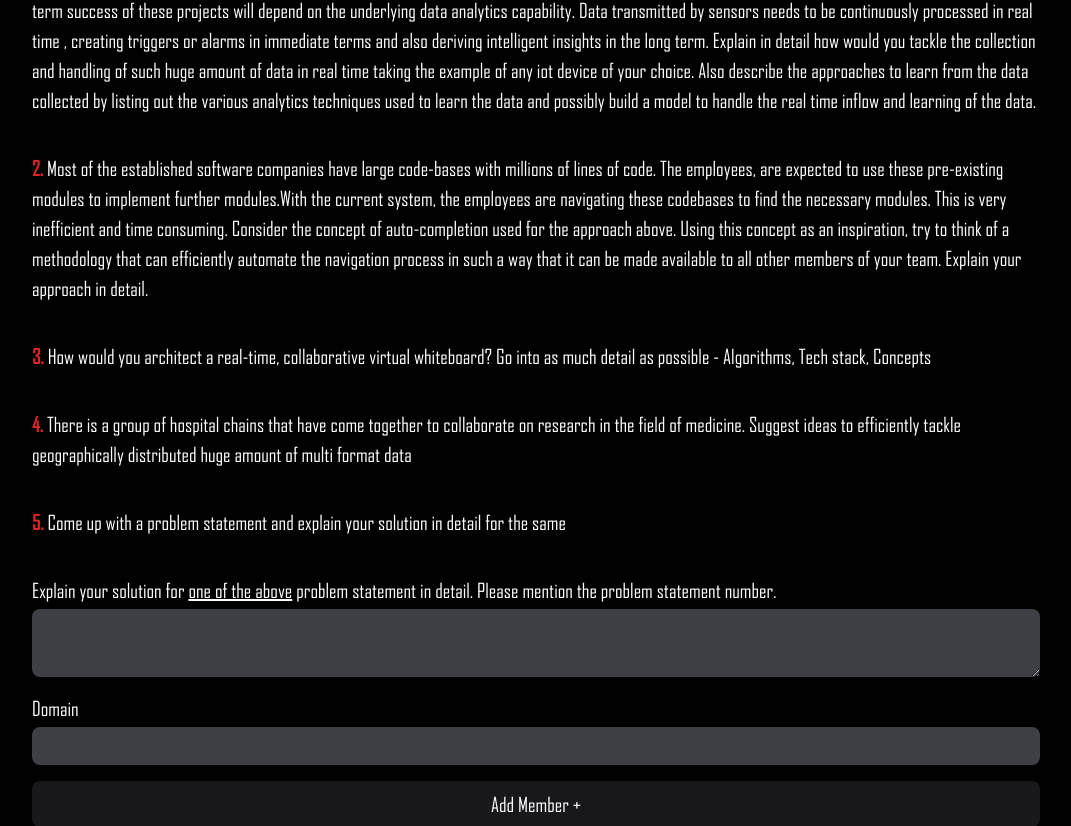
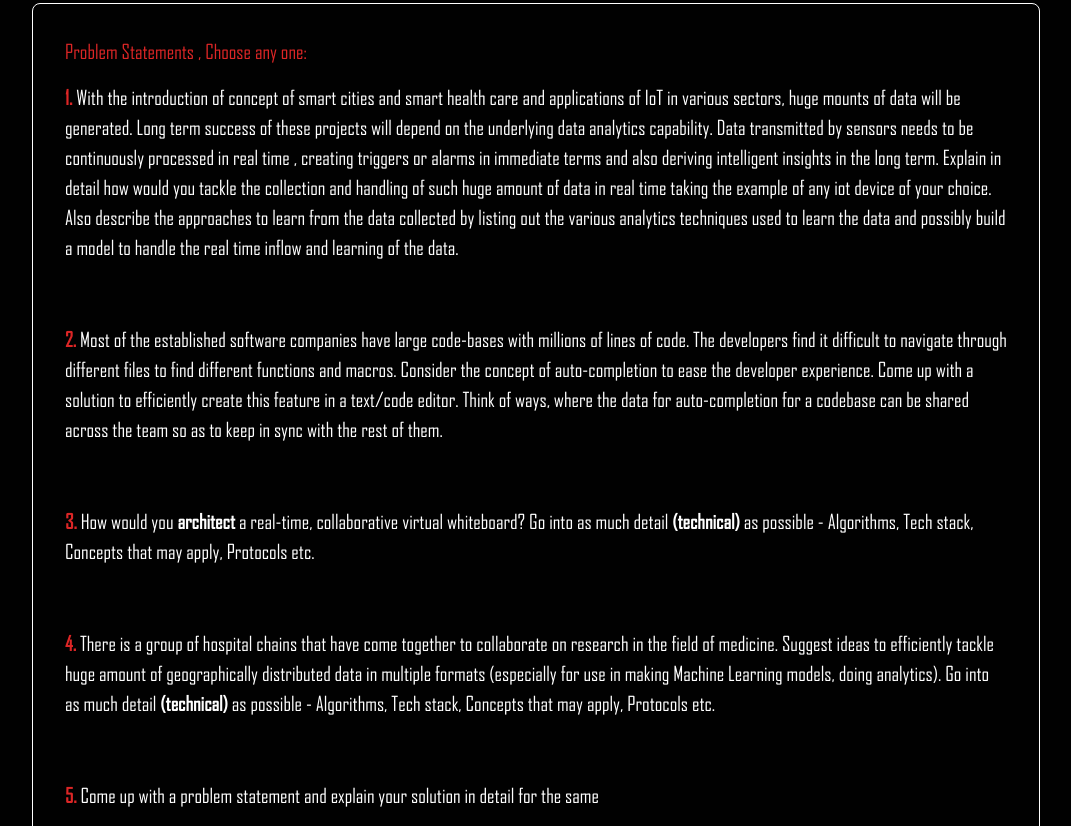
Before and after one commit to shreyaskaundinya/hallothon-website, a Next.js app: page /register in a window 1280 px wide. Shown: the part 754-1580 px from the top of the page, without its empty margins (104-1175 px from the left). Built offline with nearby package versions, Linux system fonts and the light colour scheme; no server answers; a web font is replaced by a local one.

Commit message:
Updated prob statements

```diff
--- a/src/components/RegistrationForm.js
+++ b/src/components/RegistrationForm.js
@@ -267,7 +267,7 @@ function RegistrationForm() {
     });
     return (
         <div className='registration__form max-w-5xl mx-auto my-20 p-4 md:p-2 font-agency'>
-            <div className='flex justify-between items-center border-b-2 border-white mb-16'>
+            <div className='flex justify-between items-center border-b-2 border-white mb-16 pb-4'>
                 <h1 className='text-step-4 font-bold'>Registration Form</h1>
                 <div className='flex flex-row gap-2'>
                     <button className='btn' onClick={saveToLocalStorage}>
@@ -278,18 +278,31 @@ function RegistrationForm() {
                     </button>
                 </div>
             </div>
-            <div className='border-2 rounded-lg pb-4 '>
-                <div className='text-step-3 font-bold  text-center text-red-600'>How to Register ?</div>
-                <div className='px-10 py-3 text-step-1'>
-                    <p>- To Register Fill out details of all the team members.</p>
+            <div className='border-2 rounded-lg pb-4'>
+                <div className='text-step-3 font-bold  text-center text-red-600'>
+                    How to Register ?
+                </div>
+                <div className='p-4 sm:p-8 text-step-1'>
+                    <p>
+                        - To Register Fill out details of all the team members.
+                    </p>
                     <p>- A team can consist of 3-4 members.</p>
                     <p>- Click on Save Changes to save the form as a draft.</p>
-                    <p>- After filling out the form recheck all the details as you won't be able to edit it later. After you are done, click on the Submit button, and that's it , your team is registered for Hallothon 2022!</p>
-                    <p className='underline italic '>- We will be selecting teams on the basis of the solution given by you ,for the problem statements given below. A  totally diffrent problem statement might be given to the selected teams by us, prior to the event. </p>
-
+                    <p>
+                        - After filling out the form recheck all the details as
+                        you won't be able to edit it later. After you are done,
+                        click on the Submit button, and that's it , your team is
+                        registered for Hallothon 2022!
+                    </p>
+                    <p className='underline italic '>
+                        - We will be selecting teams on the basis of the
+                        solution given by you ,for the problem statements given
+                        below. A totally diffrent problem statement might be
+                        given to the selected teams by us, prior to the event.{' '}
+                    </p>
                 </div>
             </div>
-            <form className='flex flex-col gap-4 pt-5'>
+            <form className='flex flex-col gap-8 pt-5'>
                 <label htmlFor='team_name'>
                     Team Name
                     <input
@@ -312,18 +325,79 @@ function RegistrationForm() {
                 </label> */}
 
                 <label htmlFor='solution'>
-                    <span className='text-red-600'>Problem Statements , Choose any one:</span>
-                    <span><span className='text-red-600 font-bold'>1.</span> With the introduction of concept of smart cities and smart health care and applications of IoT in various sectors, huge mounts of data will be generated. Long term success of these projects will depend on the underlying data analytics capability. Data transmitted by sensors needs to be continuously processed in real time , creating triggers or alarms in immediate terms and also deriving intelligent insights in the long term. Explain in detail how would you tackle the collection and handling of such huge amount of data in real time taking the example of any iot device of your choice. Also describe the approaches to learn from the data collected by listing out the various analytics techniques used to learn the data and possibly build a model to handle the real time inflow and learning of the data.</span>
+                    <div className='flex flex-col gap-4 p-4 sm:p-8 border border-white rounded-lg'>
+                        <span className='text-red-600'>
+                            Problem Statements , Choose any one:
+                        </span>
+                        <span>
+                            <span className='text-red-600 font-bold'>1.</span>{' '}
+                            With the introduction of concept of smart cities and
+                            smart health care and applications of IoT in various
+                            sectors, huge mounts of data will be generated. Long
+                            term success of these projects will depend on the
+                            underlying data analytics capability. Data
+                            transmitted by sensors needs to be continuously
+                            processed in real time , creating triggers or alarms
+                            in immediate terms and also deriving intelligent
+                            insights in the long term. Explain in detail how
+                            would you tackle the collection and handling of such
+                            huge amount of data in real time taking the example
+                            of any iot device of your choice. Also describe the
+                            approaches to learn from the data collected by
+                            listing out the various analytics techniques used to
+                            learn the data and possibly build a model to handle
+                            the real time inflow and learning of the data.
+                        </span>
                         <br></br>
-                    <span><span className='text-red-600 font-bold'>2.</span> Most of the established software companies have large code-bases with millions of lines of code. The employees, are expected to use these pre-existing modules to implement further modules.With the current system, the employees are navigating these codebases to find the necessary modules. This is very inefficient and time consuming. Consider the concept of auto-completion used for the approach above. Using this concept as an inspiration, try to think of a methodology that can efficiently automate the navigation process in such a way that it can be made available to all other members of your team. Explain your approach in detail.</span>
+                        <span>
+                            <span className='text-red-600 font-bold'>2.</span>{' '}
+                            Most of the established software companies have
+                            large code-bases with millions of lines of code. The
+                            developers find it difficult to navigate through
+                            different files to find different functions and
+                            macros. Consider the concept of auto-completion to
+                            ease the developer experience. Come up with a
+                            solution to efficiently create this feature in a
+                            text/code editor. Think of ways, where the data for
+                            auto-completion for a codebase can be shared across
+                            the team so as to keep in sync with the rest of
+                            them.
+                        </span>
                         <br></br>
-                    <span><span className='text-red-600 font-bold'>3.</span> How would you architect a real-time, collaborative virtual whiteboard? Go into as much detail as possible - Algorithms, Tech stack, Concepts</span>
+                        <span>
+                            <span className='text-red-600 font-bold'>3.</span>{' '}
+                            How would you <b>architect</b> a real-time,
+                            collaborative virtual whiteboard? Go into as much
+                            detail <b>(technical)</b> as possible - Algorithms,
+                            Tech stack, Concepts that may apply, Protocols etc.
+                        </span>
                         <br></br>
-                    <span><span className='text-red-600 font-bold'>4.</span> There is a group of hospital chains that have come together to collaborate on research in the field of medicine. Suggest ideas to efficiently tackle geographically distributed huge amount of multi format data</span>
+                        <span>
+                            <span className='text-red-600 font-bold'>4.</span>{' '}
+                            There is a group of hospital chains that have come
+                            together to collaborate on research in the field of
+                            medicine. Suggest ideas to efficiently tackle huge
+                            amount of geographically distributed data in
+                            multiple formats (especially for use in making
+                            Machine Learning models, doing analytics). Go into
+                            as much detail <b>(technical)</b> as possible -
+                            Algorithms, Tech stack, Concepts that may apply,
+                            Protocols etc.
+                        </span>
                         <br></br>
-                    <span><span className='text-red-600 font-bold'>5.</span> Come up with a problem statement and explain your solution in detail for the same</span>
+                        <span>
+                            <span className='text-red-600 font-bold'>5.</span>{' '}
+                            Come up with a problem statement and explain your
+                            solution in detail for the same
+                        </span>
                         <br></br>
-                    <span>Explain your solution for <span className='underline'>one of the above</span> problem statement in detail. Please mention the problem statement number.</span>
+                    </div>
+                    <span className='mt-4'>
+                        Explain your solution for{' '}
+                        <span className='underline'>one of the above</span>{' '}
+                        problem statement in detail. Please mention the problem
+                        statement number.
+                    </span>
                     <textarea
                         required
                         type='text'
```
Lines whose indentation alone changed are shown as unchanged.
